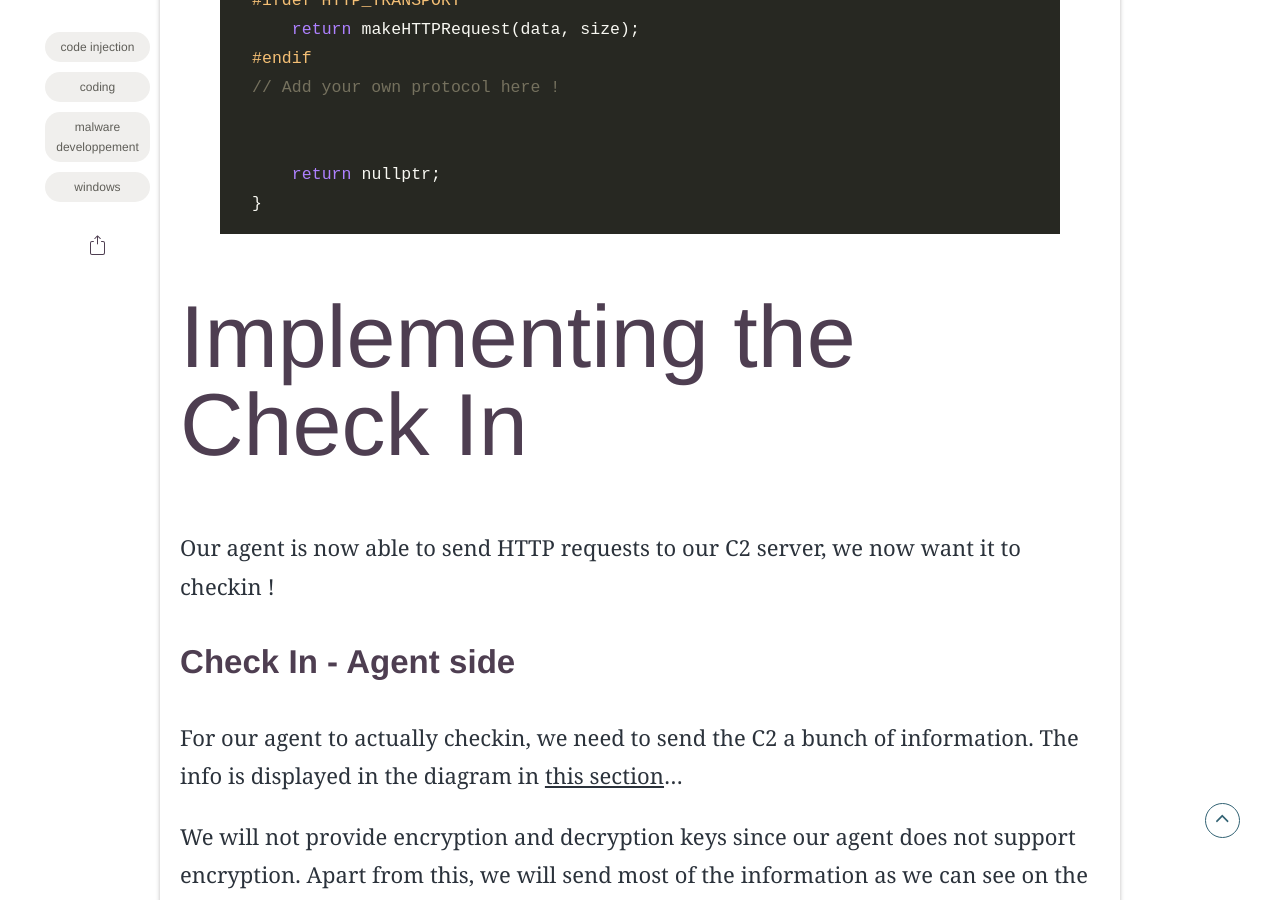
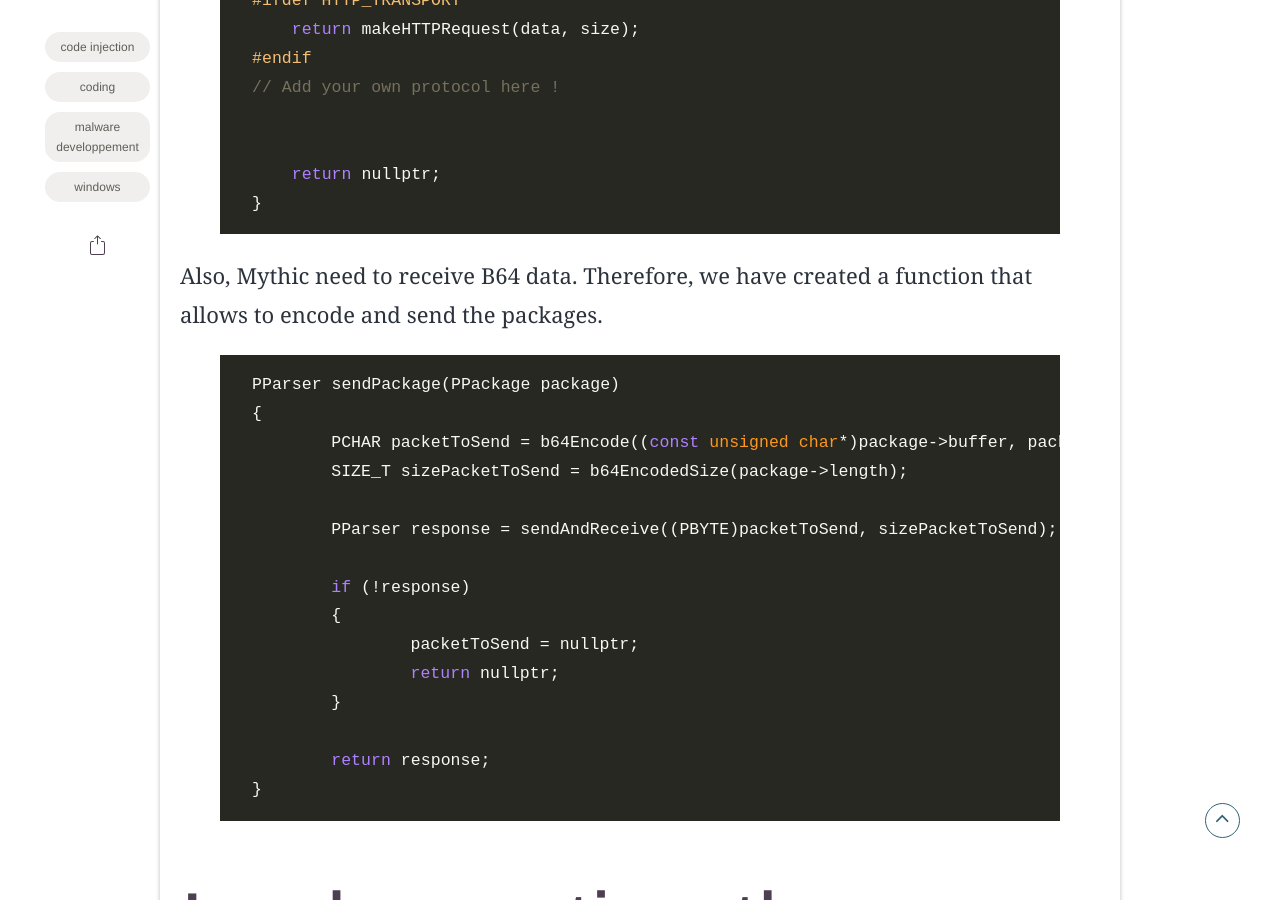
Before and after one commit to Red-Team-SNCF/Red-Team-SNCF.github.io, a Jekyll site: the page built from _posts/2024-04-30-how-to-create-your-own-mythic-agent-in-c.md, in a window 1280 px wide and 900 px high, scrolled down 29329 px. Built offline with Jekyll 4.4.1, drawn with Linux system fonts in a browser that asks for light colours; some web fonts are replaced.

Commit message:
Update 2024-04-30-how-to-create-your-own-mythic-agent-in-c.md

```diff
--- a/_posts/2024-04-30-how-to-create-your-own-mythic-agent-in-c.md
+++ b/_posts/2024-04-30-how-to-create-your-own-mythic-agent-in-c.md
@@ -635,6 +635,26 @@ Parser* sendAndReceive(PBYTE data, SIZE_T size)
 }
 {% endhighlight %}
 
+Also, Mythic need to receive B64 data. Therefore, we have created a function that allows to encode and send the packages.
+
+{% highlight C++ %}
+PParser sendPackage(PPackage package)
+{
+	PCHAR packetToSend = b64Encode((const unsigned char*)package->buffer, package->length);
+	SIZE_T sizePacketToSend = b64EncodedSize(package->length);
+
+	PParser response = sendAndReceive((PBYTE)packetToSend, sizePacketToSend);
+
+	if (!response)
+	{
+		packetToSend = nullptr;
+		return nullptr;
+	}
+
+	return response;
+}
+{% endhighlight %}
+
 # Implementing the Check In
 
 Our agent is now able to send HTTP requests to our C2 server, we now want it to checkin !
```
